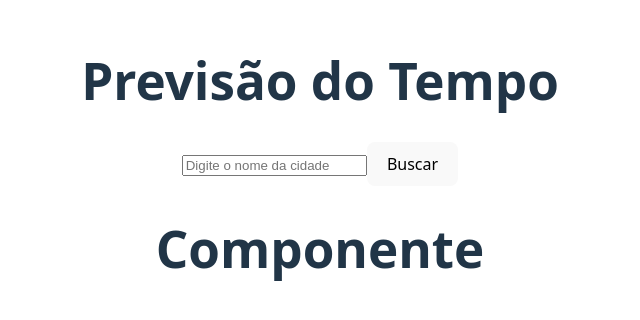
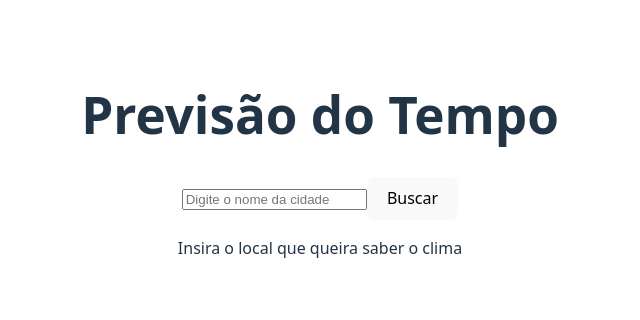
Before and after one commit to stephany-c/previsao-do-tempo, a React (Vite) app: page / in a window 1280 px wide. Shown: the part 236-556 px from the top of the page, without its empty margins (320-960 px from the left). Built offline with nearby package versions, Linux system fonts and the light colour scheme.

Commit message:
inserindo dados de previsão

```diff
--- a/src/components/WeatherInformations/WeatherInformation.jsx
+++ b/src/components/WeatherInformations/WeatherInformation.jsx
@@ -1,12 +1,34 @@
+
+
 function WeatherInformation({ weather }) {
     console.log(weather)
+
+    if (!weather || !weather.main) {
+        return <p>Insira o local que queira saber o clima</p>;
+    }
     return (
         <div className="WeatherInformation" >
-            <h1>Componente</h1>
-        </div>)
+            <h1>{weather.name}</h1>
+
+            {weather.visibility}
+            <p>Temperatura: {weather.main.temp}°C</p>
+            <p>Temperatura: {weather.main.temp}°C</p>
+            <p>Sensação térmica: {weather.main.feels_like}°C</p>
+            <p>Umidade: {weather.main.humidity}%</p>
+            <p>Pressão: {weather.main.pressure} hPa</p>
+
+
+        </div>
+
+
+
+
+
+
+
+    )
 
 }
 
 
-
 export default WeatherInformation
```
